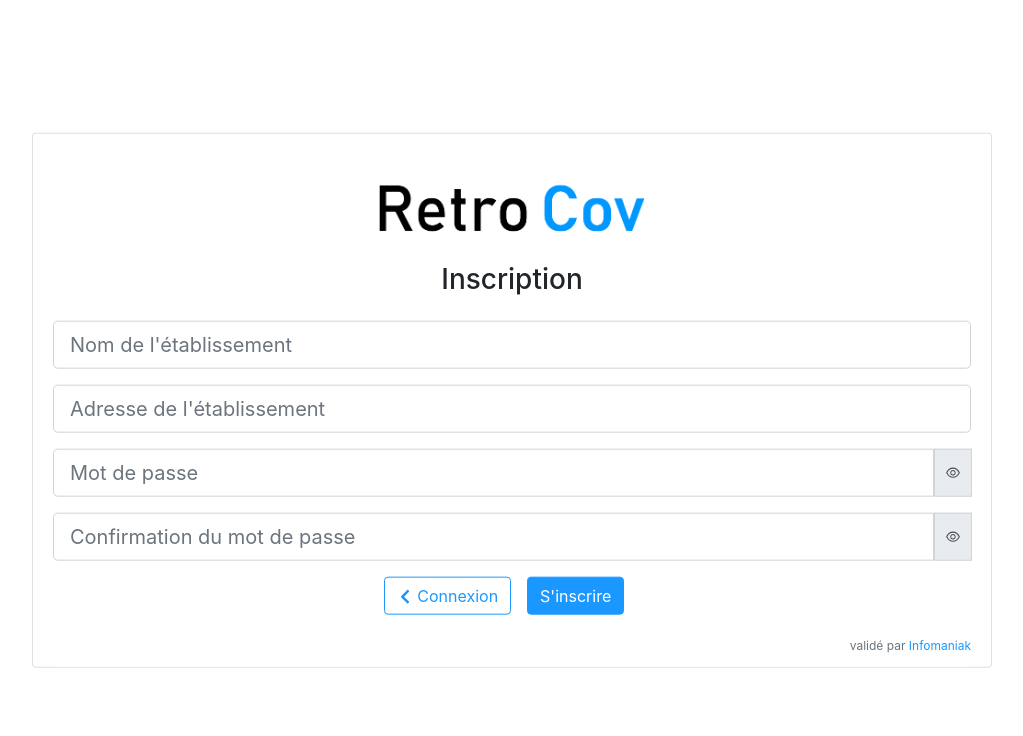
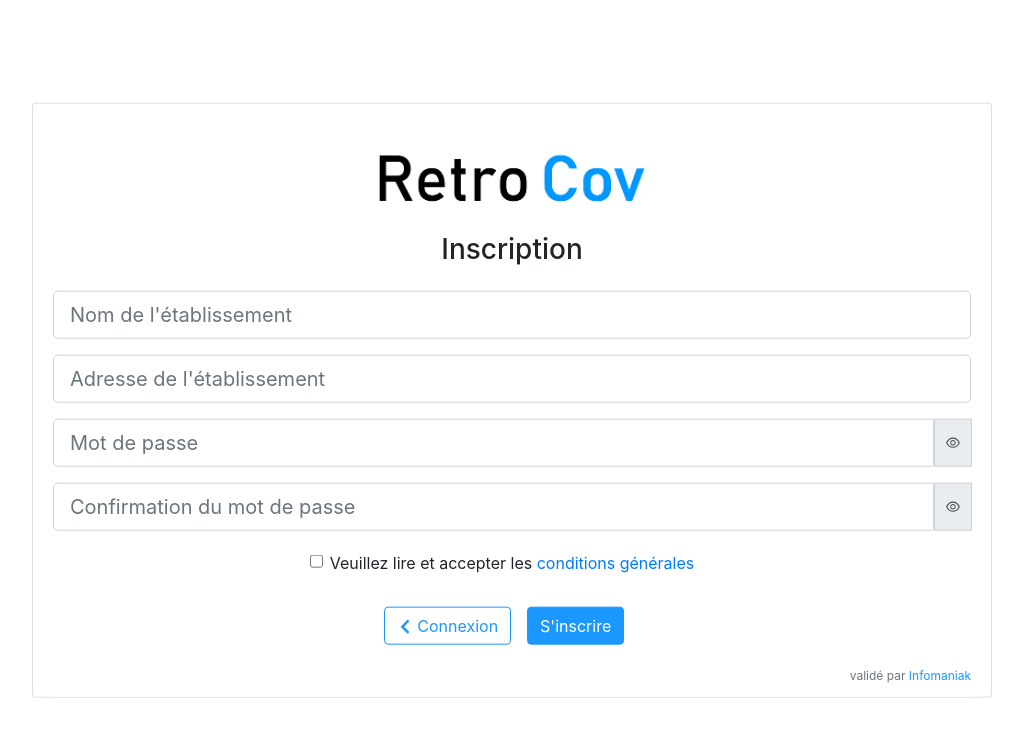
Before and after one commit to jmuraro-dev/retrocov-front, a React (Create React App) app: page /register in a window 1280 px wide. Shown: the top 736 px of the page, without its empty margins (128-1151 px from the left). Built offline with nearby package versions, Linux system fonts and the light colour scheme.

Commit message:
Add the conditions line on the register

```diff
--- /dev/null
+++ b/src/components/ConditionModal.js
@@ -0,0 +1,39 @@
+import React, {useState} from 'react';
+import {Button} from 'react-bootstrap';
+import {Modal, ModalHeader, ModalBody, ModalFooter} from 'reactstrap';
+import {deleteRestaurantById} from "../api/Restaurant";
+
+const ConditionModal = (props) => {
+    const {
+        className,
+    } = props;
+
+    const [modal, setModal] = useState(false);
+
+    const toggle = () => setModal(!modal);
+
+    const deleteRestaurant = () => {
+        deleteRestaurantById(props.restaurantId)
+            .then(response => {
+                console.log(response);
+                window.location.reload();
+            })
+    }
+
+    return (
+        <div style={{display: "inline-block"}}>
+            <p>Veuillez lire et accepter les <a href={"#"} onClick={toggle}>conditions générales</a></p>
+            <Modal isOpen={modal} toggle={toggle} className={className}>
+                <ModalHeader toggle={toggle}>Conditions générales</ModalHeader>
+                <ModalBody>
+                    Voici les conditions générales d'utilisation de RetroCov
+                </ModalBody>
+                <ModalFooter>
+                    <Button variant="secondary" onClick={toggle}>Fermer</Button>
+                </ModalFooter>
+            </Modal>
+        </div>
+    );
+};
+
+export default ConditionModal;
--- a/src/components/Register.js
+++ b/src/components/Register.js
@@ -7,6 +7,7 @@
 import {FaChevronLeft} from "react-icons/fa";
 import {create} from "../api/Restaurant";
 import {AiOutlineEye, AiOutlineEyeInvisible} from "react-icons/ai";
+import ConditionModal from "./ConditionModal";
 
 class Register extends Component {
     constructor(props) {
@@ -81,6 +82,7 @@
     _handleRegister = async () => {
         const {name, address, password, passwordConf, errors} = this.state
 
+        if (document.getElementById('condition').checked) {
             if (name === '' || address === '' || password === '' || passwordConf === '') {
                 errors.others = 'Tous les champs doivent être rempli !'
                 this.setState({errors})
@@ -93,6 +95,10 @@
                     sessionStorage.setItem('restaurant', response.urlName)
                     this._updateLogged()
                 }
+            }
+        } else {
+            errors.others = 'Vous devez lire et accepter les conditions pour créer un établissement.'
+            this.setState({errors})
         }
     }
 
@@ -171,6 +177,10 @@
                                 </Form.Text>
                             ) : null}
 
+                            <Form.Group controlId="formBasicCheckbox" style={{marginBottom: 0}}>
+                                <Form.Check type="checkbox" id="condition" label={<ConditionModal />} style={{marginTop: 20, paddingLeft: 0}} />
+                            </Form.Group>
+
                             {this.state.errors.others !== "" ? (
                                 <Alert variant="danger" className={"mt-2"}>
                                     {this.state.errors.others}
```
Lines whose indentation alone changed are shown as unchanged.
